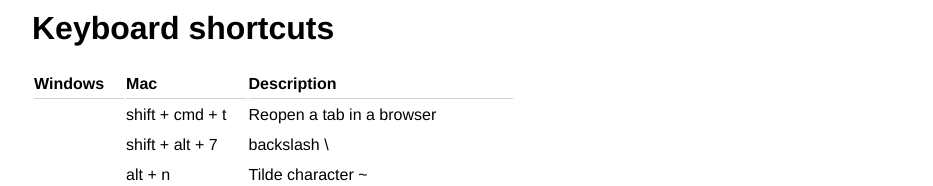
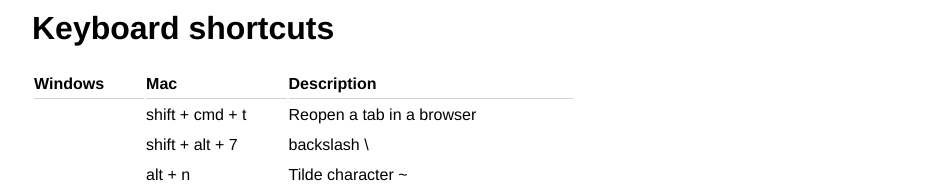
Before and after one commit to gwildu/windows-2-mac, a website: page docs/index.html in a window 1280 px wide. Shown: the part 766-952 px from the top of the page, without its empty margins (128-1061 px from the left). Drawn offline with Linux system fonts and the light colour scheme.

Commit message:
small styling fixes and rebuild

```diff
--- a/styles/main.scss
+++ b/styles/main.scss
@@ -11,9 +11,9 @@ img {
 th {
   border-bottom: 1px solid lightgrey;
   text-align: left;
-  padding: 5px 20px 5px 0;
+  padding: 5px 40px 5px 0;
 }
 
 td {
-  padding: 5px 20px 5px 0;
+  padding: 5px 40px 5px 0;
 }
```
Also changed, not shown: docs/styles.css.
